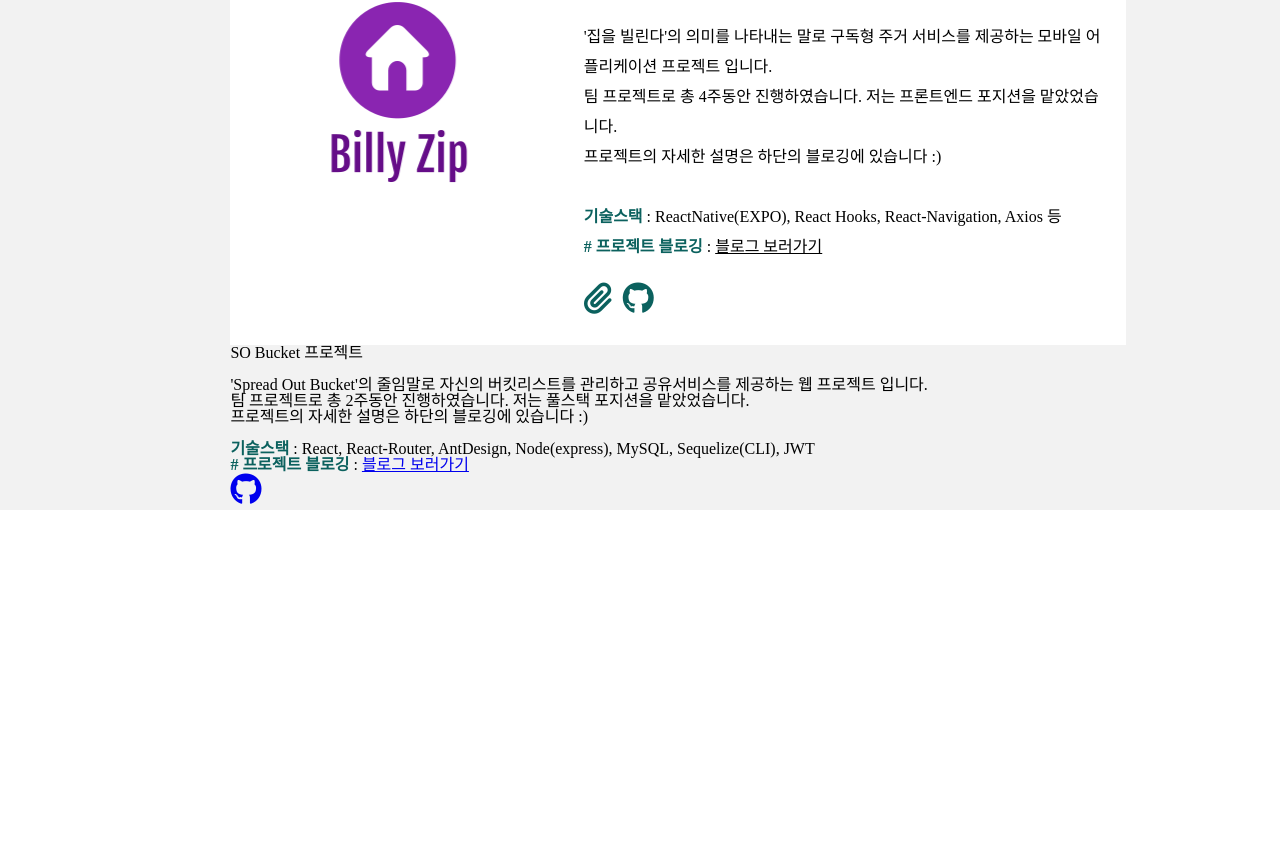
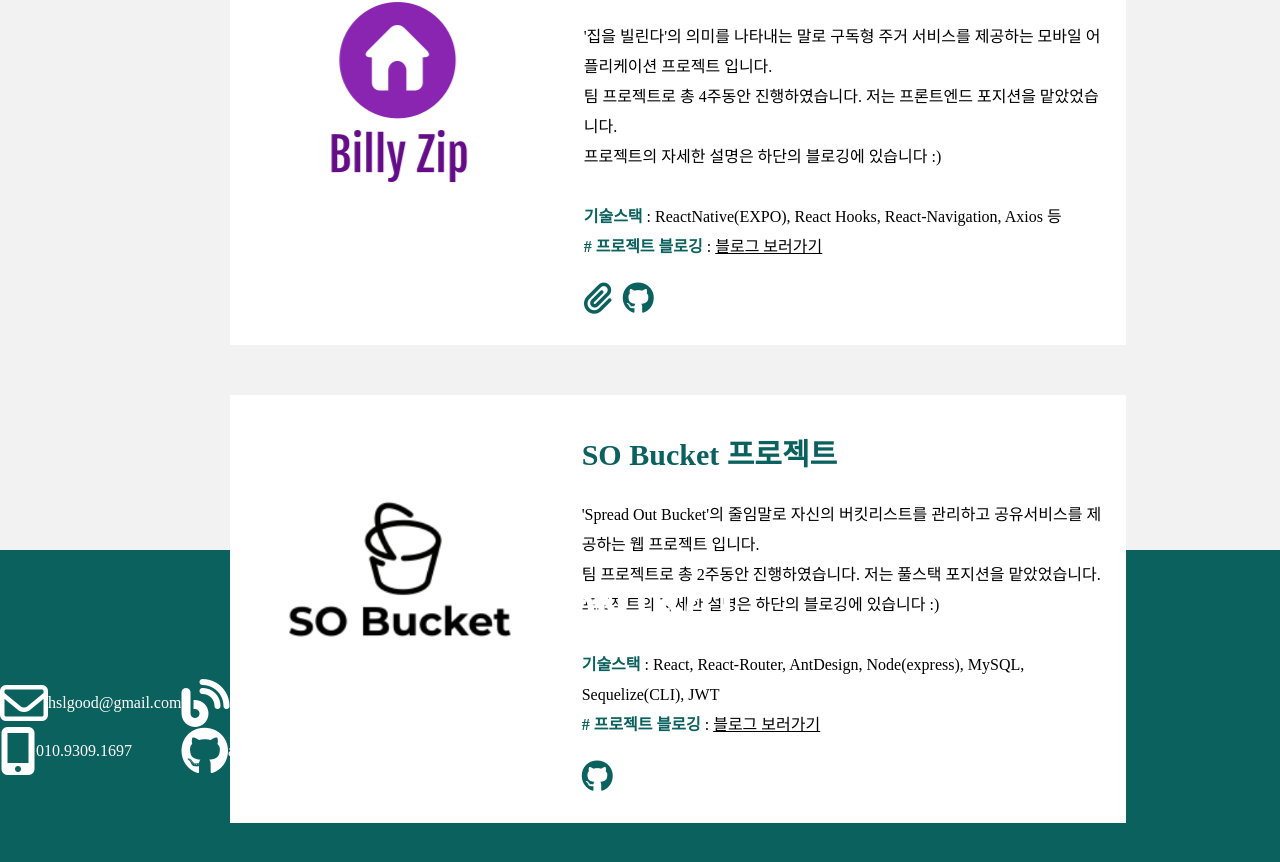
Before and after one commit to hsl0505/hsl0505.github.io, a React app: page / in a window 1280 px wide. Shown: the part 2578-3440 px from the top of the page. Before the commit the page ends 3088 px from the top, so only its background shows below. Built offline with nearby package versions, Linux system fonts and the light colour scheme.

Commit message:
Fix scss

```diff
--- a/src/scss/_about.scss
+++ b/src/scss/_about.scss
@@ -1,5 +1,6 @@
 .section_about {
-  height: 130%;
+  // 130%
+  height: 45.6140351%;
   .About_title {
     height: 23.1%;
     display: flex;
--- /dev/null
+++ b/src/scss/_footer.scss
@@ -0,0 +1,41 @@
+footer {
+  background-color: #0b615e;
+  height: 48%;
+  .Contact_title {
+    display: flex;
+    flex-direction: column;
+    align-items: center;
+    .title_text {
+      font-family: "Jua", sans-serif;
+      font-size: 3rem;
+      margin-top: 3%;
+      color: white;
+      // animation: moveAbout 1s forwards;
+      // display: none;
+    }
+    .title_underline {
+      margin-top: 10px;
+      width: 3rem;
+      border-bottom: 3px solid white;
+      // animation: moveAbout 1s forwards;
+      // display: none;
+    }
+  }
+
+  .Contact_list {
+    margin-top: 30px;
+    // width: 30%;
+    display: flex;
+    align-items: center;
+    li {
+      display: flex;
+      align-items: center;
+      i {
+        color: white;
+      }
+      span {
+        color: white;
+      }
+    }
+  }
+}
--- a/src/scss/_main.scss
+++ b/src/scss/_main.scss
@@ -2,5 +2,5 @@
 @import "./project";
 
 main {
-  height: 100%;
+  height: 285%;
 }
--- a/src/scss/_project.scss
+++ b/src/scss/_project.scss
@@ -1,5 +1,6 @@
 .section_project {
-  height: 150%;
+  // 155%
+  height: 54.3859649%;
   background-color: #f2f2f2;
   .Project_title {
     display: flex;
@@ -31,13 +32,15 @@
 
     ul {
       .first,
-      .second {
+      .second,
+      .third {
         display: flex;
         background-color: white;
         padding: 25px;
         margin-top: 50px;
         .firstimg,
-        .secondimg {
+        .secondimg,
+        .thirdimg {
           width: 300px;
           height: 300px;
           border-radius: 10px;
@@ -50,6 +53,14 @@
           height: 200px;
           margin: 50px;
           background-image: url("../image/billyzip.png");
+        }
+        .thirdimg {
+          background-image: url("../image/sobucket.png");
+          background-size: contain;
+          background-repeat: no-repeat;
+          width: 250px;
+          height: 250px;
+          margin: 25px;
         }
         .explain {
           width: 65%;
--- a/src/scss/style.scss
+++ b/src/scss/style.scss
@@ -3,6 +3,7 @@
 @import "./header";
 @import "./navigation";
 @import "./main";
+@import "./footer";
 
 * {
   box-sizing: border-box;
```
